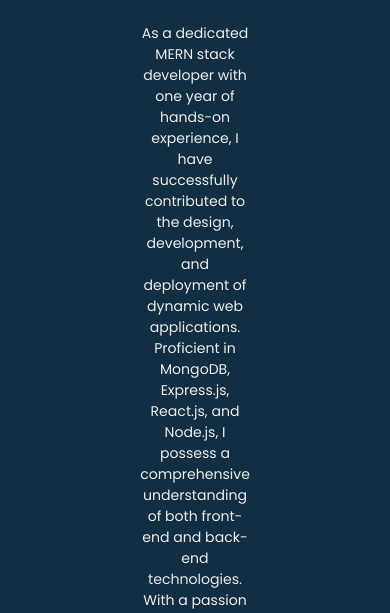
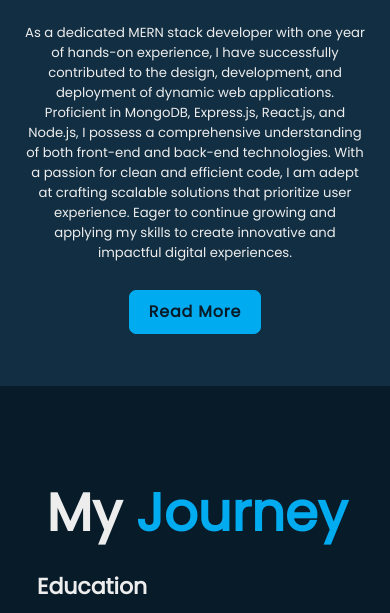
Before and after one commit to Abdulbasithrahman/personalPortfolio, a plain HTML site: page index.html in a window 390 px wide. Shown: the part 1320-1933 px from the top of the page. Drawn offline with nearby package versions, Linux system fonts and the light colour scheme.

Commit message:
about_text

```diff
--- a/css/style.css
+++ b/css/style.css
@@ -666,6 +666,11 @@ v{
         padding: 0 4%;
     }
 
+    .about-content p{
+        font-size: 1.6rem;
+        margin: 3rem 7.4rem;
+    }
+
     .footer{
         padding: 2rem 4%;
     }
@@ -716,11 +721,19 @@ v{
         font-size: 2rem;
         margin: 3rem 0;
     }
+    .about-content p{
+        font-size: 1.5rem;
+        margin: 3rem 6rem;
+    }
 }
 
 @media (max-width:462px){
     .home-content h1{
         font-size: 5.2rem;
+    }
+    .about-content p{
+        font-size: 1.5rem;
+        margin: 3rem 1rem;
     }
     .education{
         padding: 10rem 4% 5rem 5%;
```
